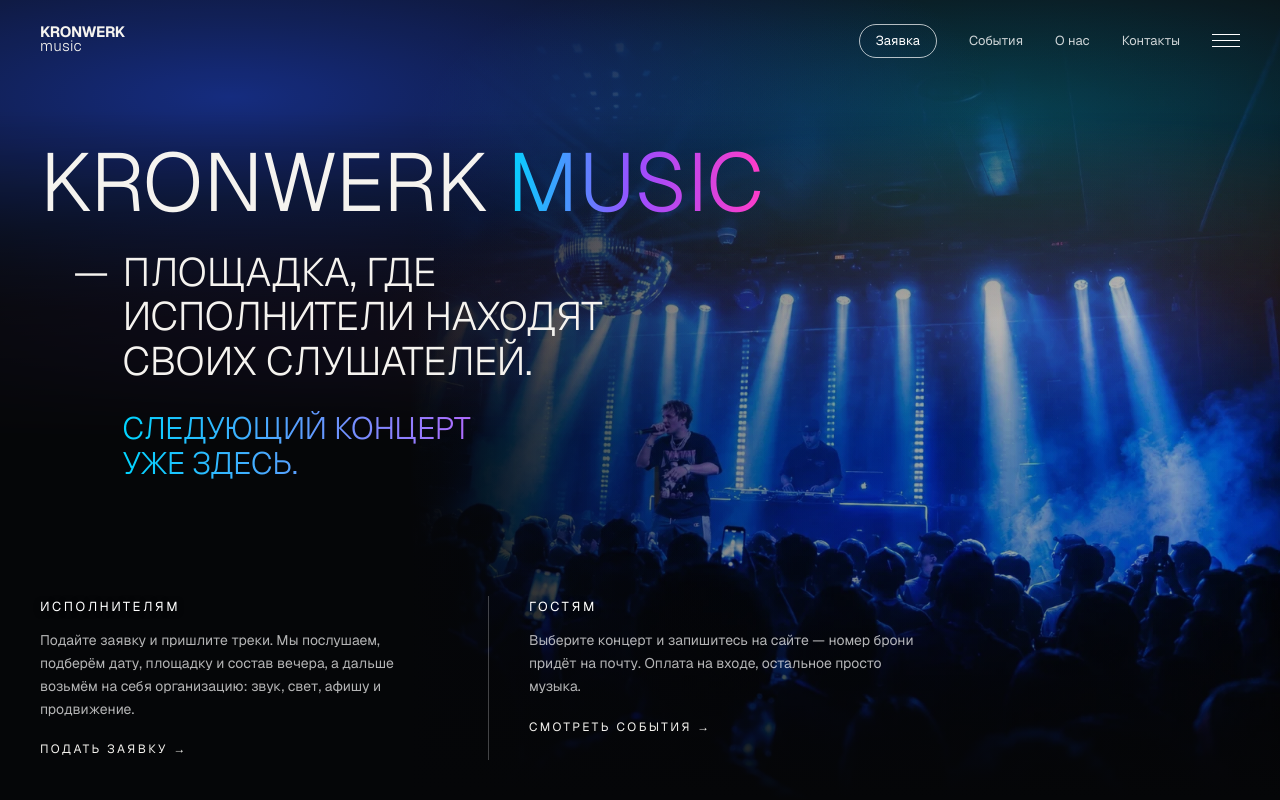
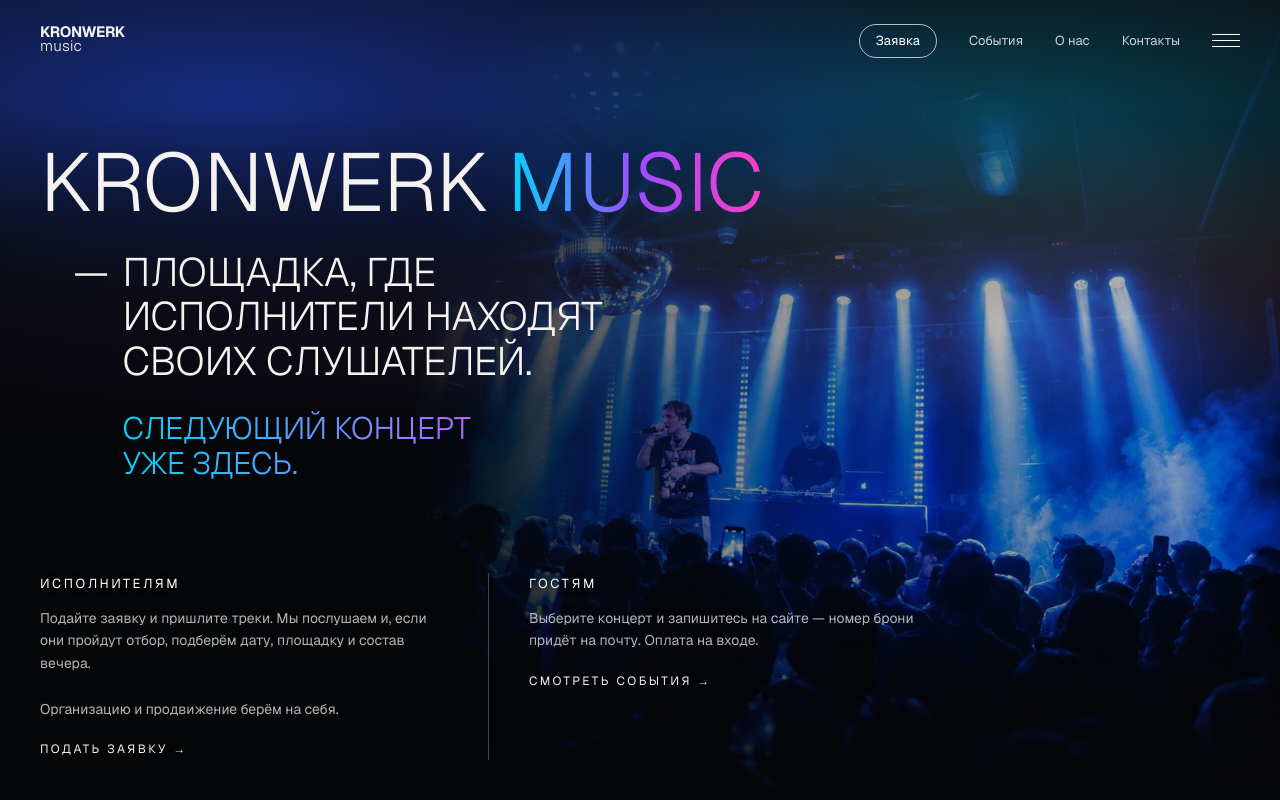
Before and after one commit to franzmuller1998-ops/kronwerk-beta, a Next.js app: page /about in a window 1280 px wide. Built offline with nearby package versions, Linux system fonts and the light colour scheme.

Commit message:
About: new copy for artists and guests
Artists: tracks go through selection; organisation and promotion are on us (own paragraph). Guests: sign up on the site, booking number by email, pay at the door.

Co-Authored-By: Claude Opus 5.5 <noreply@anthropic.com>

```diff
--- a/app/about/page.tsx
+++ b/app/about/page.tsx
@@ -7,8 +7,8 @@ export const metadata: Metadata = { title: 'О нас · KRONWERK music', descri
 
 const g = (...c: string[]) => ({ backgroundImage: `linear-gradient(90deg,${c.join(',')})`, WebkitBackgroundClip: 'text', backgroundClip: 'text', color: 'transparent' } as const)
 const roles = [
-  ['Исполнителям', '/apply', 'Подать заявку', 'Подайте заявку и пришлите треки. Мы послушаем, подберём дату, площадку и состав вечера, а дальше возьмём на себя организацию: звук, свет, афишу и продвижение.'],
-  ['Гостям', '/events', 'Смотреть события', 'Выберите концерт и запишитесь на сайте — номер брони придёт на почту. Оплата на входе, остальное просто музыка.'],
+  ['Исполнителям', '/apply', 'Подать заявку', 'Подайте заявку и пришлите треки. Мы послушаем и, если они пройдут отбор, подберём дату, площадку и состав вечера.\n\nОрганизацию и продвижение берём на себя.'],
+  ['Гостям', '/events', 'Смотреть события', 'Выберите концерт и запишитесь на сайте — номер брони придёт на почту. Оплата на входе.'],
 ] as const
 
 export default function About() {
@@ -51,7 +51,7 @@ export default function About() {
               </div>
               <span className="relative [text-shadow:0_1px_6px_rgba(5,6,8,.6)]">{title}</span>
             </div>
-            <p className="text-white/70">{text}</p>
+            <p className="whitespace-pre-line text-white/70">{text}</p>
             <Link href={href} className="ul mt-5 inline-block text-[12px] uppercase tracking-[.2em]">{cta} →</Link>
           </div>
         ))}
```
